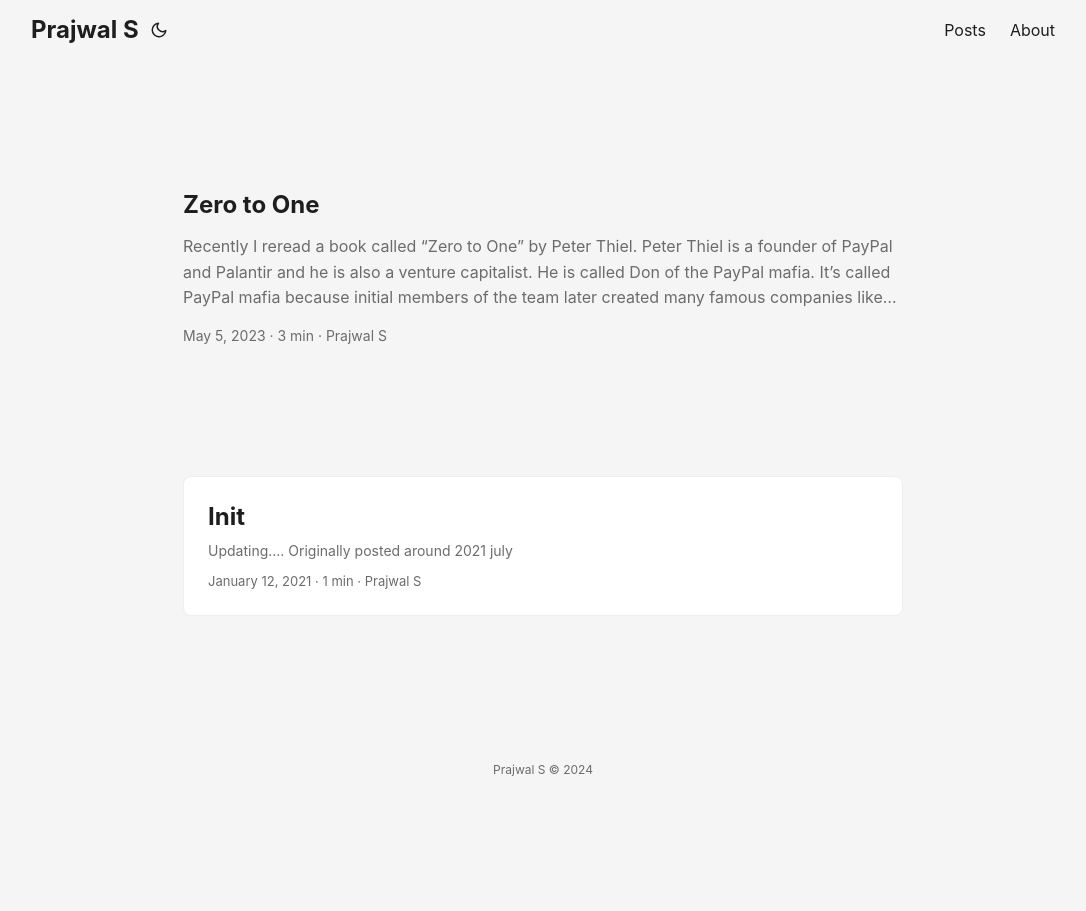
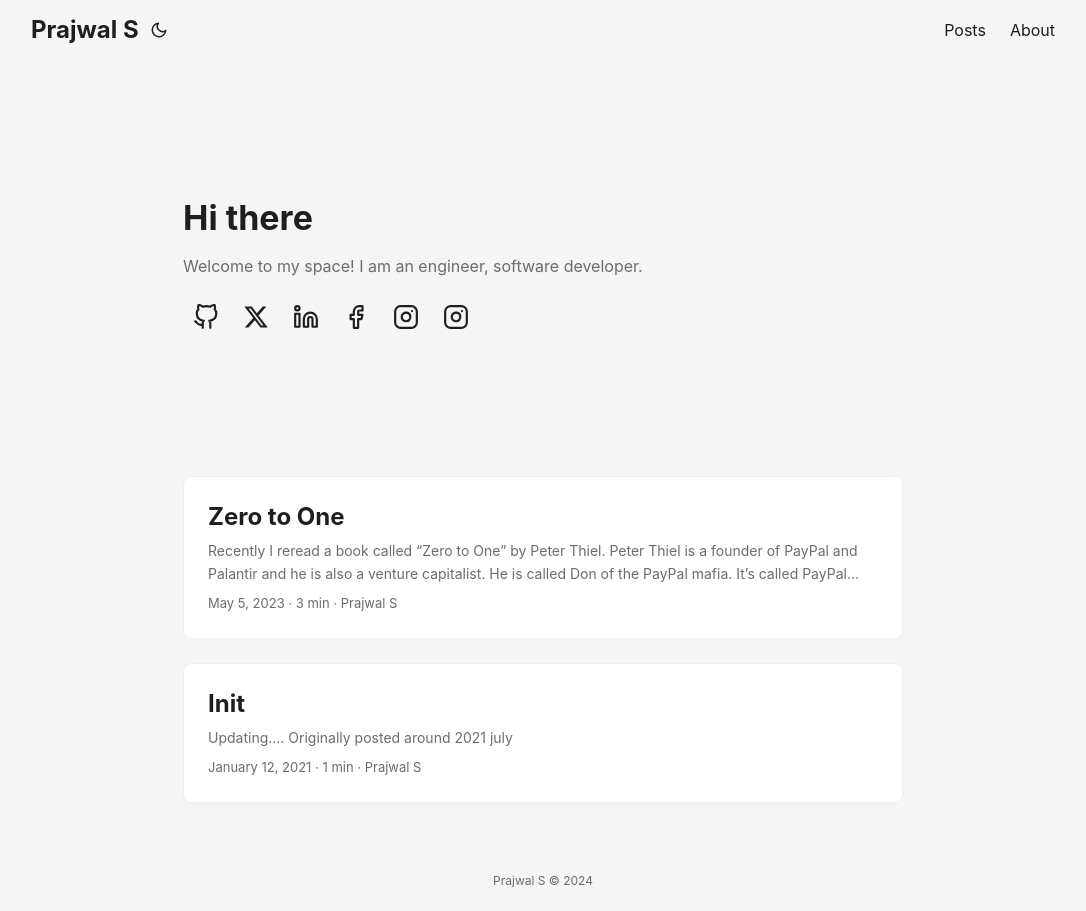
Before and after one commit to prjwl/prjwl.github.io, a plain HTML site: page index.html in a window 1280 px wide. Shown: the whole page, without its empty margins (97-1183 px from the left). Before the commit the page ends 800 px from the top, so only its background shows below. Drawn offline with Linux system fonts and the light colour scheme.

Commit message:
Migrating

```diff
--- a/index.html
+++ b/index.html
@@ -78,7 +78,7 @@
   "description": "A personal space.",
   "thumbnailUrl": "http://prajwals.in/favicon.ico",
   "sameAs": [
-
+      "https://github.com/prjwl", "https://x.com/prjwl_s", "https://www.linkedin.com/in/prjwl-s/", "https://www.facebook.com/profile.php?id=100006321600345", "https://www.instagram.com/prjwl_s/", "https://www.instagram.com/photonstruck/"
   ]
 }
 </script>
@@ -138,8 +138,72 @@
     </nav>
 </header>
 <main class="main">
+<article class="first-entry home-info">
+    <header class="entry-header">
+        <h1>Hi there</h1>
+    </header>
+    <div class="entry-content">
+        Welcome to my space! I am an engineer, software developer.
+    </div>
+    <footer class="entry-footer">
+        <div class="social-icons" >
+    <a href="https://github.com/prjwl" target="_blank" rel="noopener noreferrer me"
+        title="Github">
+        <svg xmlns="http://www.w3.org/2000/svg" viewBox="0 0 24 24" fill="none" stroke="currentColor" stroke-width="2"
+    stroke-linecap="round" stroke-linejoin="round">
+    <path
+        d="M9 19c-5 1.5-5-2.5-7-3m14 6v-3.87a3.37 3.37 0 0 0-.94-2.61c3.14-.35 6.44-1.54 6.44-7A5.44 5.44 0 0 0 20 4.77 5.07 5.07 0 0 0 19.91 1S18.73.65 16 2.48a13.38 13.38 0 0 0-7 0C6.27.65 5.09 1 5.09 1A5.07 5.07 0 0 0 5 4.77a5.44 5.44 0 0 0-1.5 3.78c0 5.42 3.3 6.61 6.44 7A3.37 3.37 0 0 0 9 18.13V22">
+    </path>
+</svg>
+    </a>
+    <a href="https://x.com/prjwl_s" target="_blank" rel="noopener noreferrer me"
+        title="X">
+        <svg xmlns="http://www.w3.org/2000/svg" viewBox="0 0 24 24" fill="currentColor">
+    <path
+        d="M18.244 2.25h3.308l-7.227 8.26 8.502 11.24H16.17l-5.214-6.817L4.99 21.75H1.68l7.73-8.835L1.254 2.25H8.08l4.713 6.231zm-1.161 17.52h1.833L7.084 4.126H5.117z">
+    </path>
+</svg>
+    </a>
+    <a href="https://www.linkedin.com/in/prjwl-s/" target="_blank" rel="noopener noreferrer me"
+        title="Linkedin">
+        <svg xmlns="http://www.w3.org/2000/svg" viewBox="0 0 24 24" fill="none" stroke="currentColor" stroke-width="2"
+    stroke-linecap="round" stroke-linejoin="round">
+    <path d="M16 8a6 6 0 0 1 6 6v7h-4v-7a2 2 0 0 0-2-2 2 2 0 0 0-2 2v7h-4v-7a6 6 0 0 1 6-6z"></path>
+    <rect x="2" y="9" width="4" height="12"></rect>
+    <circle cx="4" cy="4" r="2"></circle>
+</svg>
+    </a>
+    <a href="https://www.facebook.com/profile.php?id=100006321600345" target="_blank" rel="noopener noreferrer me"
+        title="Facebook">
+        <svg xmlns="http://www.w3.org/2000/svg" viewBox="0 0 24 24" fill="none" stroke="currentColor" stroke-width="2"
+    stroke-linecap="round" stroke-linejoin="round">
+    <path d="M18 2h-3a5 5 0 0 0-5 5v3H7v4h3v8h4v-8h3l1-4h-4V7a1 1 0 0 1 1-1h3z"></path>
+</svg>
+    </a>
+    <a href="https://www.instagram.com/prjwl_s/" target="_blank" rel="noopener noreferrer me"
+        title="Instagram">
+        <svg xmlns="http://www.w3.org/2000/svg" viewBox="0 0 24 24" fill="none" stroke="currentColor" stroke-width="2"
+    stroke-linecap="round" stroke-linejoin="round">
+    <rect x="2" y="2" width="20" height="20" rx="5" ry="5"></rect>
+    <path d="M16 11.37A4 4 0 1 1 12.63 8 4 4 0 0 1 16 11.37z"></path>
+    <line x1="17.5" y1="6.5" x2="17.5" y2="6.5"></line>
+</svg>
+    </a>
+    <a href="https://www.instagram.com/photonstruck/" target="_blank" rel="noopener noreferrer me"
+        title="Instagram">
+        <svg xmlns="http://www.w3.org/2000/svg" viewBox="0 0 24 24" fill="none" stroke="currentColor" stroke-width="2"
+    stroke-linecap="round" stroke-linejoin="round">
+    <rect x="2" y="2" width="20" height="20" rx="5" ry="5"></rect>
+    <path d="M16 11.37A4 4 0 1 1 12.63 8 4 4 0 0 1 16 11.37z"></path>
+    <line x1="17.5" y1="6.5" x2="17.5" y2="6.5"></line>
+</svg>
+    </a>
+</div>
 
-<article class="first-entry">
+    </footer>
+</article>
+
+<article class="post-entry">
   <header class="entry-header">
     <h2 class="entry-hint-parent">Zero to One
     </h2>
```
